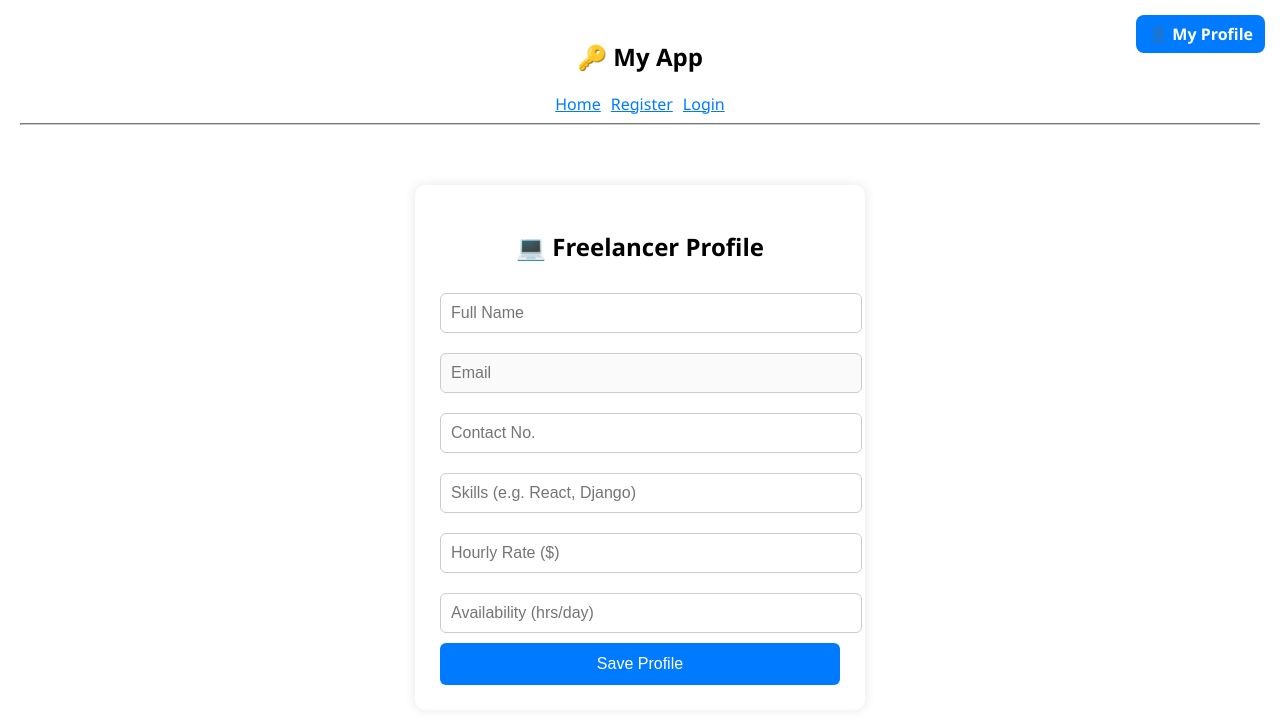
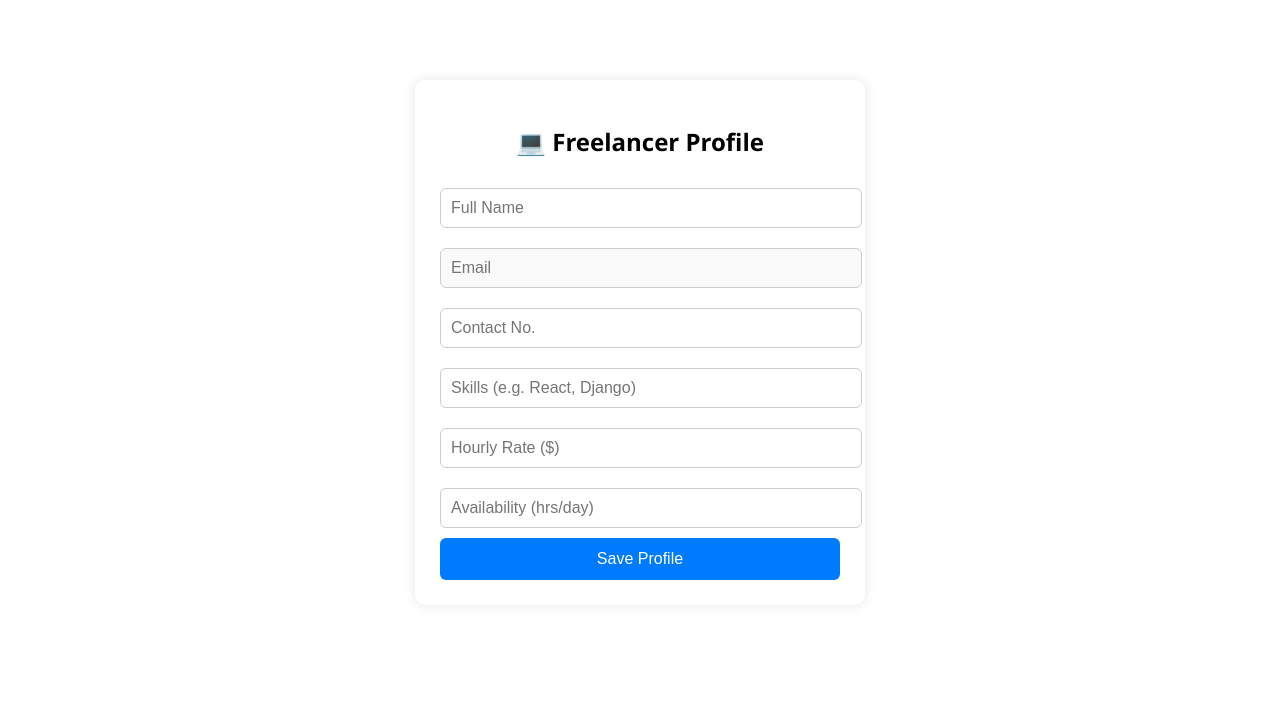
Before and after one commit to springboardmentorb8095-stack/Project--1-, a React (Create React App) app in the folder frontend/: page /freelancer-profile in a window 1280 px wide. Shown: the top 724 px of the page. Built offline with nearby package versions, Linux system fonts and the light colour scheme.

Commit message:
Front Part change

```diff
--- a/frontend/src/App.js
+++ b/frontend/src/App.js
@@ -3,7 +3,6 @@ import {
   BrowserRouter as Router,
   Routes,
   Route,
-  Link,
   useLocation,
   useNavigate,
 } from "react-router-dom";
@@ -21,10 +20,17 @@ import PostProject from "./pages/PostProject";
 import HomePage from "./pages/HomePage";
 import "./pages/Auth.css";
 
-// ✅ Header Component (Back + Greeting + Theme Toggle)
+// ✅ Header Component (Back + Greeting + Search + Theme Toggle + Profile)
 function HeaderBar({ theme, toggleTheme }) {
   const navigate = useNavigate();
-  const user = JSON.parse(localStorage.getItem("user"));
+  const user =
+    JSON.parse(localStorage.getItem("user")) || {
+      username: "Guest",
+      name: "Unknown",
+      email: "example@mail.com",
+      role: "User",
+      profilePhoto: null,
+    };
 
   const hour = new Date().getHours();
   let greeting = "Hello";
@@ -32,7 +38,7 @@ function HeaderBar({ theme, toggleTheme }) {
   else if (hour < 18) greeting = "Good Afternoon";
   else greeting = "Good Evening";
 
-  if (!user) return null;
+  const [dropdownOpen, setDropdownOpen] = useState(false);
 
   return (
     <div
@@ -50,8 +56,9 @@ function HeaderBar({ theme, toggleTheme }) {
         transition: "0.3s ease-in-out",
       }}
     >
+      {/* ✅ Back Button */}
       <button
-        onClick={() => navigate("/homepage")} // ✅ Back always goes to HomePage
+        onClick={() => navigate(-1)} // one step back
         style={{
           background: "none",
           border: "none",
@@ -64,11 +71,28 @@ function HeaderBar({ theme, toggleTheme }) {
         ⬅ Back
       </button>
 
+      {/* ✅ Greeting */}
       <div style={{ fontSize: "18px", fontWeight: "600" }}>
-        {greeting}, {user?.username || "User"} 👋
+        {greeting}, {user.username} 👋
       </div>
 
-      {/* ✅ Light/Dark Mode Toggle */}
+      {/* ✅ Right Section: Search + Theme + Profile */}
+      <div style={{ display: "flex", alignItems: "center", gap: "15px", position: "relative" }}>
+        {/* Search */}
+        <input
+          type="text"
+          placeholder="Search..."
+          style={{
+            padding: "6px 10px",
+            borderRadius: "8px",
+            border: theme === "dark" ? "1px solid #555" : "1px solid #ccc",
+            background: theme === "dark" ? "#222" : "#fff",
+            color: theme === "dark" ? "#fff" : "#000",
+            outline: "none",
+          }}
+        />
+
+        {/* Theme toggle */}
         <button
           onClick={toggleTheme}
           style={{
@@ -83,32 +107,102 @@ function HeaderBar({ theme, toggleTheme }) {
         >
           {theme === "dark" ? "🌙 Dark" : "☀️ Light"}
         </button>
+
+        {/* Profile dropdown */}
+        <div style={{ position: "relative" }}>
+          <img
+            src={
+              user.profilePhoto ||
+              "https://cdn-icons-png.flaticon.com/512/3135/3135715.png"
+            }
+            alt="Profile"
+            onClick={() => setDropdownOpen(!dropdownOpen)}
+            style={{
+              width: "40px",
+              height: "40px",
+              borderRadius: "50%",
+              cursor: "pointer",
+              border: "2px solid #007bff",
+            }}
+          />
+
+          {dropdownOpen && (
+            <div
+              style={{
+                position: "absolute",
+                right: 0,
+                top: "50px",
+                background: theme === "dark" ? "#222" : "#fff",
+                color: theme === "dark" ? "#fff" : "#000",
+                borderRadius: "10px",
+                boxShadow: "0px 4px 10px rgba(0,0,0,0.2)",
+                width: "250px",
+                padding: "15px",
+                zIndex: 1000,
+              }}
+            >
+              <div style={{ textAlign: "center" }}>
+                <img
+                  src={
+                    user.profilePhoto ||
+                    "https://cdn-icons-png.flaticon.com/512/3135/3135715.png"
+                  }
+                  alt="Profile"
+                  style={{
+                    width: "60px",
+                    height: "60px",
+                    borderRadius: "50%",
+                    marginBottom: "10px",
+                  }}
+                />
+                <h3 style={{ margin: 0 }}>{user.username}</h3>
+                <p style={{ margin: "5px 0", fontSize: "14px", opacity: 0.8 }}>
+                  {user.email}
+                </p>
+                <p
+                  style={{
+                    margin: "5px 0",
+                    fontSize: "13px",
+                    background: "#007bff",
+                    color: "white",
+                    display: "inline-block",
+                    padding: "3px 10px",
+                    borderRadius: "8px",
+                  }}
+                >
+                  {user.role}
+                </p>
+
+                <button
+                  onClick={() => {
+                    setDropdownOpen(false);
+                    navigate("/my-profile");
+                  }}
+                  style={{
+                    marginTop: "10px",
+                    background: "#2563eb",
+                    color: "white",
+                    border: "none",
+                    padding: "6px 12px",
+                    borderRadius: "8px",
+                    cursor: "pointer",
+                    fontWeight: "bold",
+                  }}
+                >
+                  ✏️ Edit Profile
+                </button>
+              </div>
+            </div>
+          )}
+        </div>
+      </div>
     </div>
   );
 }
 
-// ✅ Layout Wrapper
+// ✅ Layout Wrapper (Header removed from Home/Login/Register)
 function Layout({ children, theme, toggleTheme }) {
   const location = useLocation();
-  const [hideHeader, setHideHeader] = useState(false);
-
-  useEffect(() => {
-    // ✅ Hide header on home, homepage, login, register, and dashboard related pages
-    if (
-      location.pathname === "/" ||
-      location.pathname === "/homepage" ||
-      location.pathname.includes("login") ||
-      location.pathname.includes("register") ||
-      location.pathname.includes("dashboard") ||
-      location.pathname.includes("projects") ||
-      location.pathname.includes("my-projects") ||
-      location.pathname.includes("post-project")
-    ) {
-      setHideHeader(true);
-    } else {
-      setHideHeader(false);
-    }
-  }, [location]);
 
   const showTopBar =
     location.pathname.includes("dashboard") ||
@@ -127,62 +221,7 @@ function Layout({ children, theme, toggleTheme }) {
         transition: "all 0.3s ease-in-out",
       }}
     >
-      {/* ✅ Show Top Bar (Back + Greeting + Theme) */}
       {showTopBar && <HeaderBar theme={theme} toggleTheme={toggleTheme} />}
-
-      {/* ✅ Hide My Profile + Nav Header on pages like login/register/dashboard */}
-      {!hideHeader && (
-        <>
-          <Link
-            to="/my-profile"
-            style={{
-              position: "absolute",
-              top: "15px",
-              right: "15px",
-              backgroundColor: theme === "dark" ? "#2563eb" : "#007bff",
-              color: "white",
-              padding: "8px 12px",
-              borderRadius: "8px",
-              textDecoration: "none",
-              fontWeight: "bold",
-            }}
-          >
-            👤 My Profile
-          </Link>
-
-          <h2 style={{ textAlign: "center" }}>🔑 My App</h2>
-          <nav style={{ textAlign: "center" }}>
-            <Link
-              to="/"
-              style={{
-                marginRight: "10px",
-                color: theme === "dark" ? "#90caf9" : "#007bff",
-              }}
-            >
-              Home
-            </Link>
-            <Link
-              to="/register"
-              style={{
-                marginRight: "10px",
-                color: theme === "dark" ? "#90caf9" : "#007bff",
-              }}
-            >
-              Register
-            </Link>
-            <Link
-              to="/login"
-              style={{
-                color: theme === "dark" ? "#90caf9" : "#007bff",
-              }}
-            >
-              Login
-            </Link>
-          </nav>
-          <hr style={{ borderColor: theme === "dark" ? "#333" : "#ccc" }} />
-        </>
-      )}
-
       {children}
     </div>
   );
```
Lines whose indentation alone changed are shown as unchanged.
